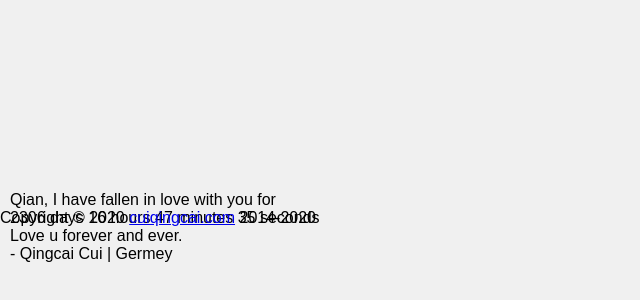
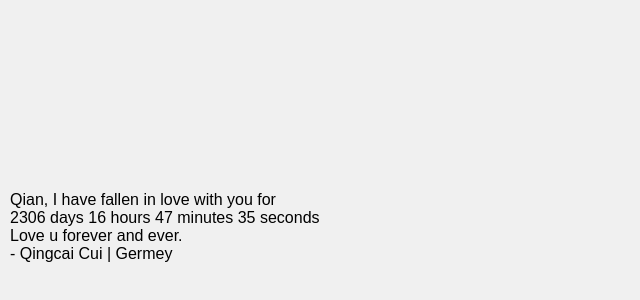
Before and after one commit to weenlux/BHP, a plain HTML site: page index.html in a window 1280 px wide. Shown: the part 34-334 px from the top of the page, without its empty margins (0-640 px from the left). Drawn offline with Linux system fonts and the light colour scheme; files that its build step writes are made by us from their sources.

Commit message:
Initial Commits

```diff
--- a/index.html
+++ b/index.html
@@ -72,9 +72,6 @@
 			</div>
 		</div>
 	</div>
-	<div id="copyright">
-		Copyright © 2020 <a href='http://cuiqingcai.com'>cuiqingcai.com</a> 2014-2020
-	</div>
 </div>
 <script type="text/javascript">
 	var offsetX = $("#loveHeart").width() / 2;
```
Also changed, not shown: css/style.css (renamed from style.css).
